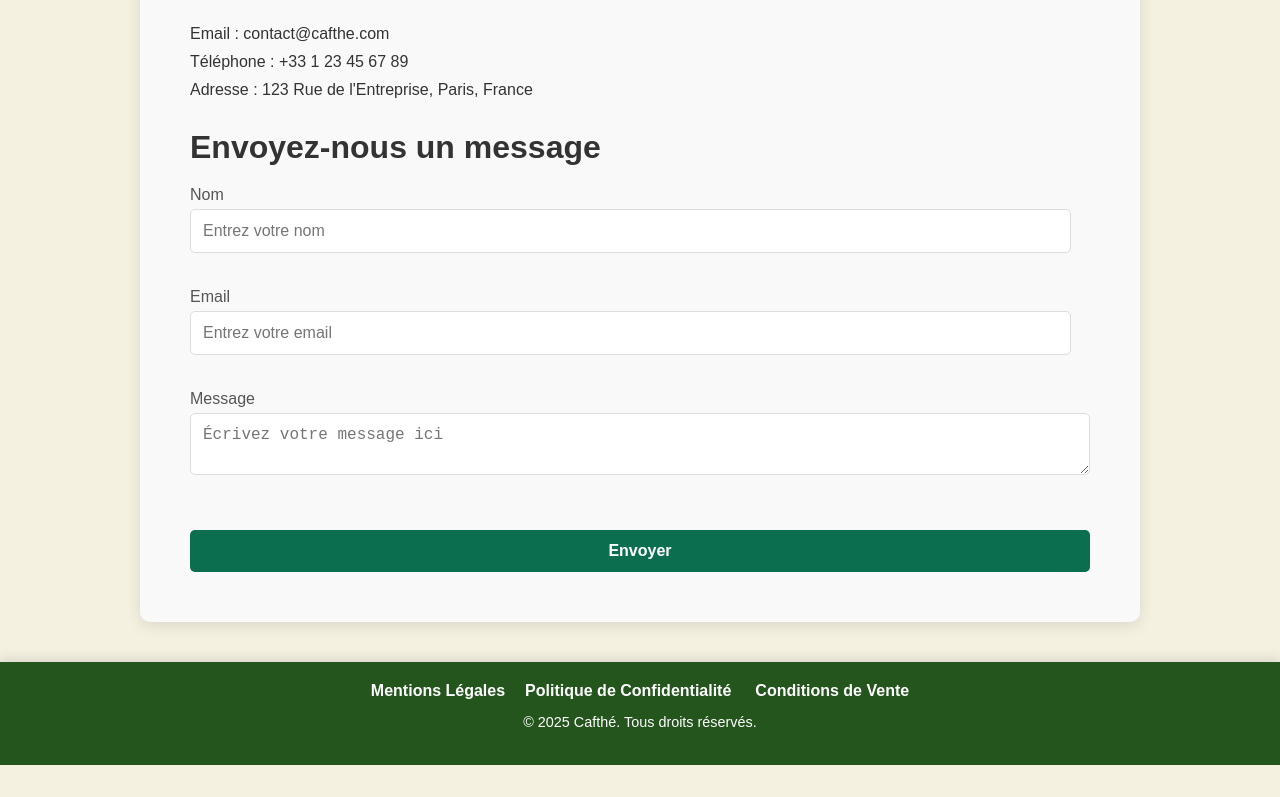
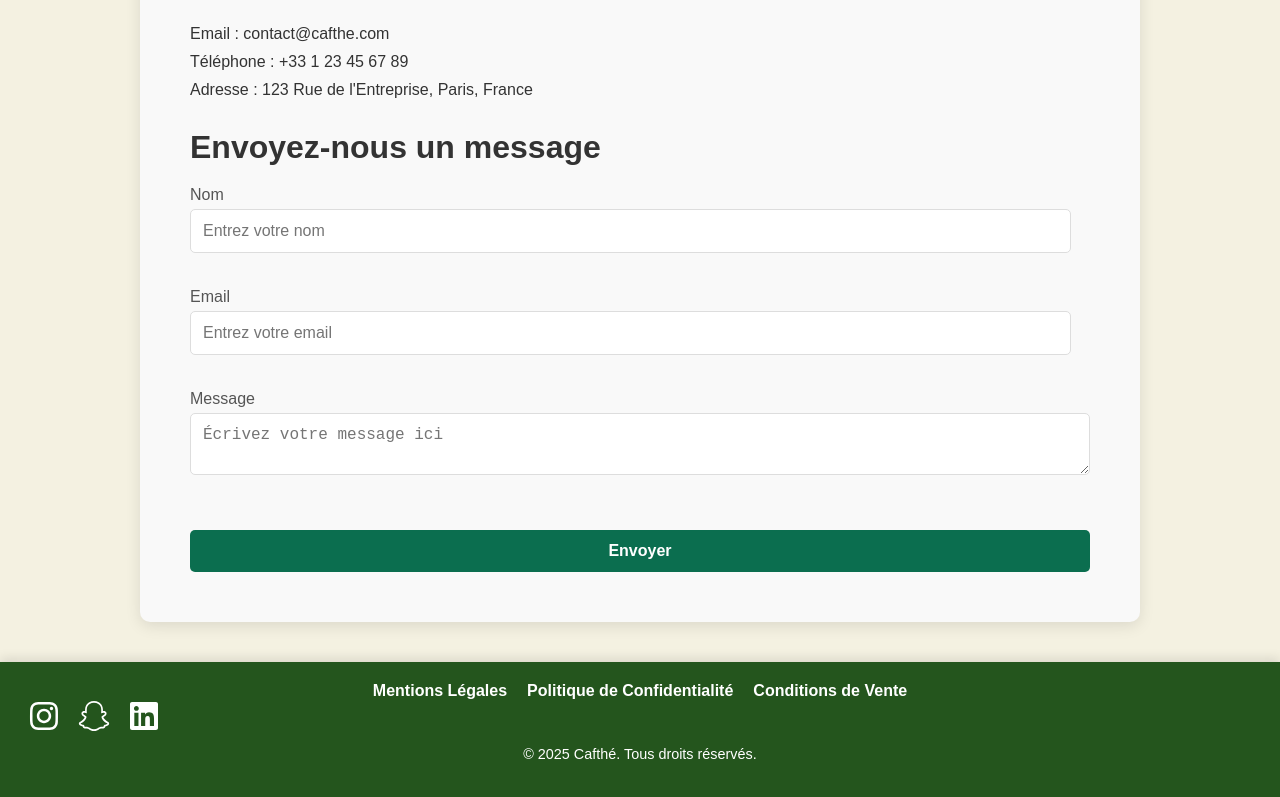
Before and after one commit to louisdev92/cafthereact, a React (Create React App) app: page /contact in a window 1280 px wide. Shown: the part 365-1162 px from the top of the page. Before the commit the page ends 1130 px from the top, so only its background shows below. Built offline with nearby package versions, Linux system fonts and the light colour scheme.

Commit message:
Commit maj RS

```diff
--- a/package.json
+++ b/package.json
@@ -3,6 +3,7 @@
   "version": "0.1.0",
   "private": true,
   "dependencies": {
+    "@fortawesome/free-brands-svg-icons": "^6.7.2",
     "@fortawesome/free-solid-svg-icons": "^6.7.2",
     "@fortawesome/react-fontawesome": "^0.2.2",
     "@shadcn/ui": "^0.0.4",
--- a/src/components/Footer.js
+++ b/src/components/Footer.js
@@ -1,13 +1,26 @@
 import React from 'react';
-import {Link} from "react-router-dom";
+import { Link } from 'react-router-dom';
+import { FontAwesomeIcon } from '@fortawesome/react-fontawesome';
+import { faFacebook, faInstagram, faTwitter, faLinkedin, faSnapchatGhost } from '@fortawesome/free-brands-svg-icons';  // Import des icônes
 
 function Footer(props) {
     return (
         <div>
             <footer className="footer">
                 <Link to="/mentions-legales" className="nav-link">Mentions Légales</Link>
-                <a href="/" className="nav-link">Politique de Confidentialité</a> {/* Correction de l'orthographe */}
-                <a href="/" className="nav-link">Conditions de Vente</a> {/* Correction de l'orthographe */}
+                <a href="/" className="nav-link">Politique de Confidentialité</a>
+                <a href="/" className="nav-link">Conditions de Vente</a>
+                <div className="social-links">
+                    <a href="https://www.instagram.com" className="nav-link" target="_blank" rel="noopener noreferrer">
+                        <FontAwesomeIcon icon={faInstagram} size="2x"/>
+                    </a>
+                    <a href="https://www.snapchat.com" className="nav-link" target="_blank" rel="noopener noreferrer">
+                        <FontAwesomeIcon icon={faSnapchatGhost} size="2x"/>
+                    </a>
+                    <a href="https://www.linkedin.com" className="nav-link" target="_blank" rel="noopener noreferrer">
+                        <FontAwesomeIcon icon={faLinkedin} size="2x"/>
+                    </a>
+                </div>
                 <p>&copy; 2025 Cafthé. Tous droits réservés.</p>
             </footer>
         </div>
--- a/src/styles/App.css
+++ b/src/styles/App.css
@@ -1516,3 +1516,28 @@ h2 {
 .submit-btn:hover {
     background-color: #0a5a3f;
 }
+
+
+
+.social-links {
+    display: flex;
+    justify-content: left; /* Aligne les éléments à gauche horizontalement */
+    align-items: center; /* Centre les éléments verticalement */
+    height: 100%; /* Assurez-vous que le conteneur a une hauteur définie pour que l'alignement vertical fonctionne */
+}
+
+.social-links .nav-link {
+    color: #ffffff;
+}
+
+.social-links .nav-link:hover {
+    color: #6e4b3a; /* Changer la couleur au survol */
+}
+
+.social-links .fa {
+    transition: transform 0.3s;
+}
+
+.social-links .fa:hover {
+    transform: scale(1.2); /* Agrandir l'icône au survol */
+}
```
Also changed, not shown: 1 other file (tests, documents, lock files or other folders).
